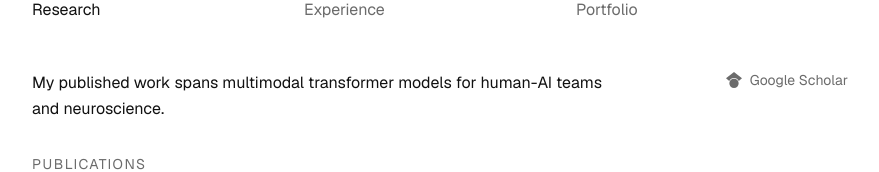
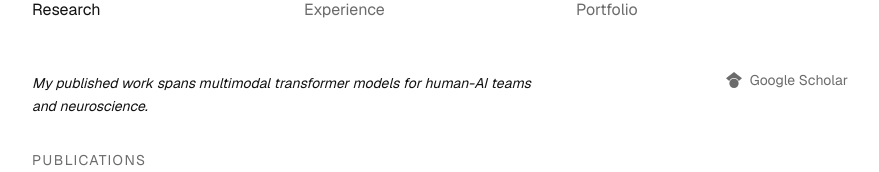
Before and after one commit to richard-tl/richard-tl.github.io, a Next.js app: page / in a window 1280 px wide. Shown: the part 688-860 px from the top of the page, without its empty margins (200-1079 px from the left). Built offline with nearby package versions, Linux system fonts and the light colour scheme.

Commit message:
style: update research section text size and style
Co-authored-by: Richard <63212059+richard-tl@users.noreply.github.com>

```diff
--- a/components/research-section.tsx
+++ b/components/research-section.tsx
@@ -14,7 +14,7 @@ export function ResearchSection() {
   return (
     <div className="flex flex-col gap-8">
       <div className="flex flex-col gap-4 sm:flex-row sm:items-baseline sm:justify-between">
-        <p className="max-w-prose text-base leading-relaxed text-pretty">{researchIntro}</p>
+        <p className="max-w-prose text-sm italic leading-relaxed text-pretty">{researchIntro}</p>
         <a
           href={scholarUrl}
           target="_blank"
```
